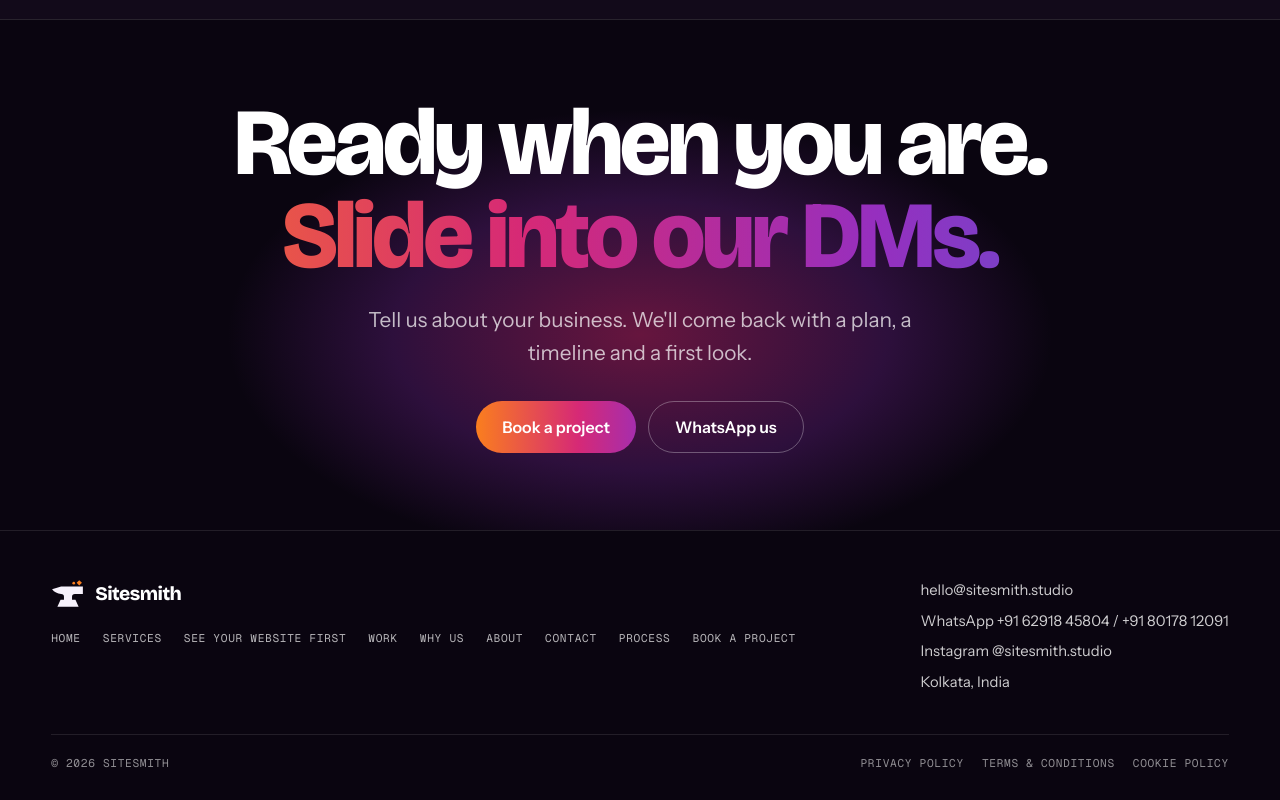
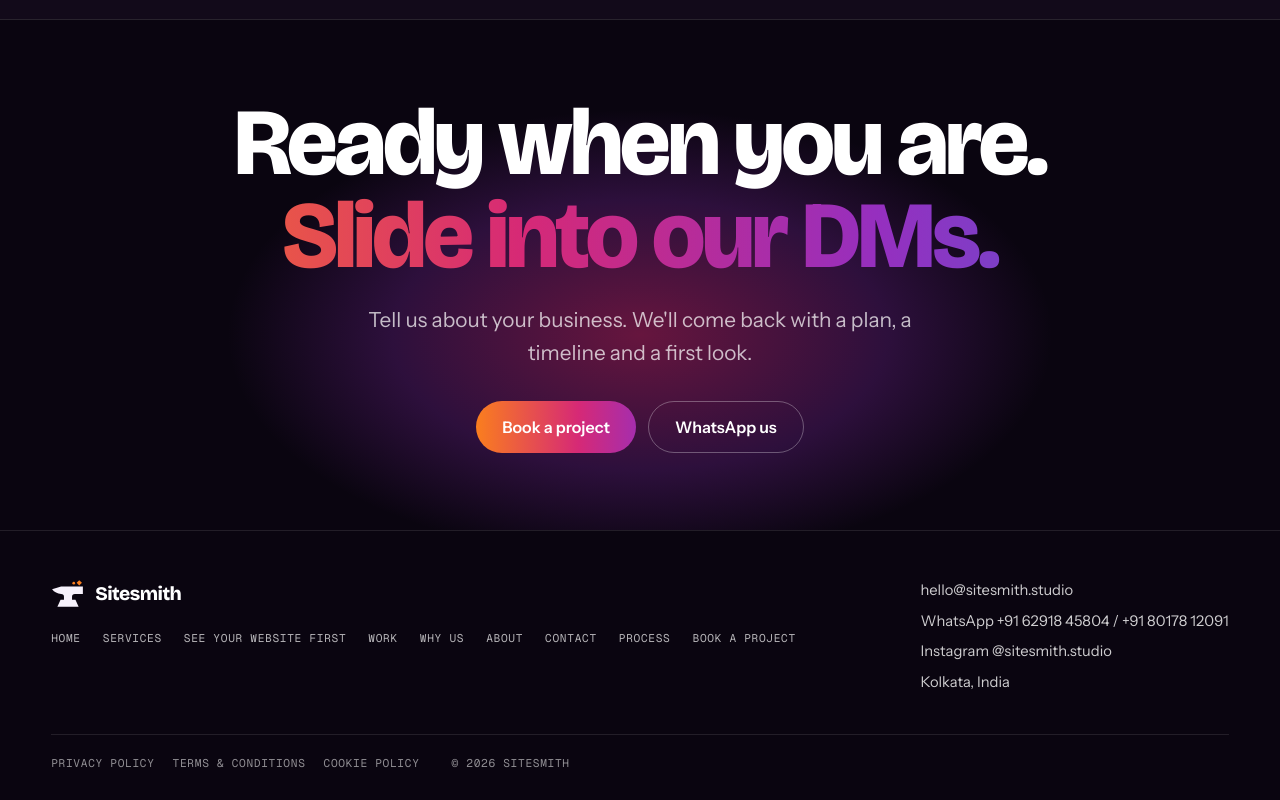
Before and after one commit to DipayaN8k/SiteSmithv1, a Next.js app in the folder frontend/: page / in a window 1280 px wide. Shown: the part 3853-4653 px from the top of the page. Built offline with nearby package versions, Linux system fonts and the light colour scheme.

Commit message:
Footer: legal links on the left, clear of the chat button

```diff
--- a/frontend/src/app/globals.css
+++ b/frontend/src/app/globals.css
@@ -823,3 +823,6 @@ button { font: inherit; color: inherit; cursor: pointer; }
 }
 .legal__body a.btn { text-decoration: none; }
 .card-work__concept { display: inline-block; margin-left: 8px; padding: 2px 8px; border-radius: 999px; border: 1px solid var(--line); font-family: var(--mono); font-size: 0.62rem; font-weight: 600; letter-spacing: 0.06em; text-transform: uppercase; color: var(--muted); vertical-align: 3px; }
+/* Legal links sit on the left, and the right edge stays clear of the floating chat button. */
+.footer__bottom { justify-content: flex-start; column-gap: 32px; padding-right: 210px; }
+@media (max-width: 600px) { .footer__bottom { padding-right: 70px; } }
--- a/frontend/src/components/Footer.tsx
+++ b/frontend/src/components/Footer.tsx
@@ -30,12 +30,12 @@ export function Footer() {
           </div>
         </div>
         <div className="footer__bottom">
-          <span>© {new Date().getFullYear()} {brand.name}</span>
           <nav className="footer__legal" aria-label="Legal">
             <Link href="/privacy">Privacy Policy</Link>
             <Link href="/terms">Terms &amp; Conditions</Link>
             <Link href="/cookies">Cookie Policy</Link>
           </nav>
+          <span>© {new Date().getFullYear()} {brand.name}</span>
         </div>
       </div>
     </footer>
```
